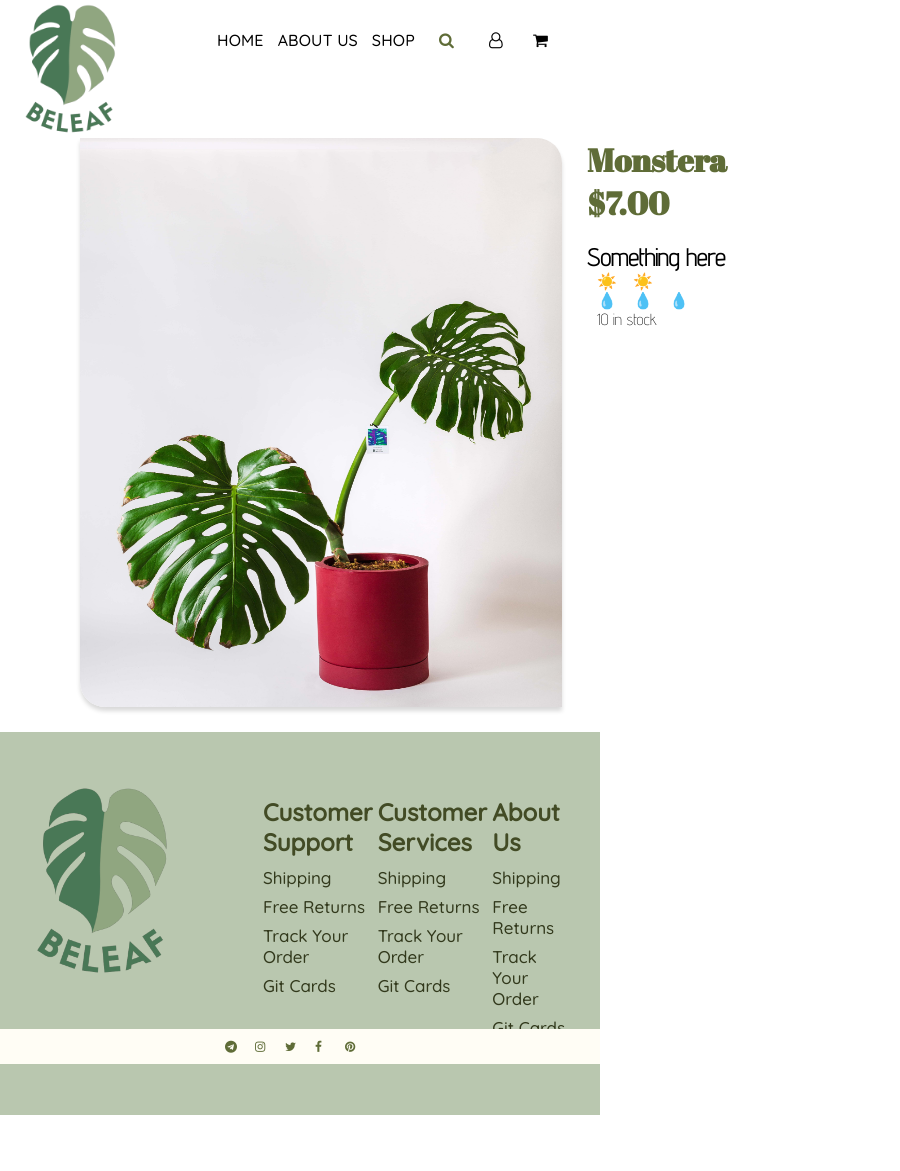
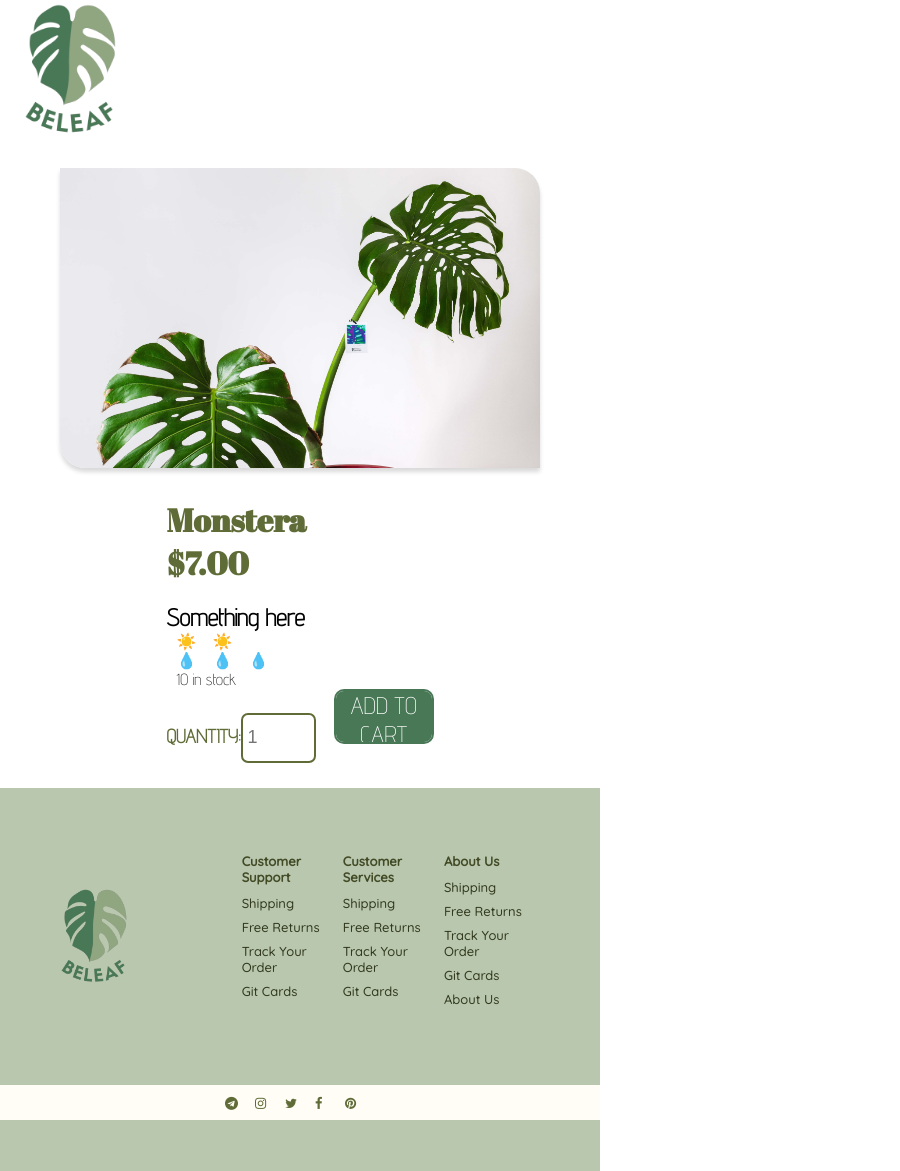
Before and after one commit to maju-degrandi/web-development---final-project, a React (Create React App) app: page /item/1 in a window 600 px wide. Shown: the top 1171 px of the page, 900 px wide, since content can reach past the window. Before the commit the page ends 1115 px from the top, so only its background shows below. Built offline with nearby package versions, Linux system fonts and the light colour scheme; the HTML template or start-up script is replaced by a standard one.

Commit message:
Making it a little bit more responsive

```diff
--- a/src/components/Header/index.jsx
+++ b/src/components/Header/index.jsx
@@ -4,8 +4,16 @@ import { SearchBar } from './SearchBar.jsx';
 
 import '../../styles/header.css';
 import logo from '../../assets/logo.png';
+import { useState } from 'react';
 
 export const Header = () => {
+    const [isOpen, setIsOpen] = useState(false);
+
+    function toggle() {
+        setIsOpen(!isOpen);
+        console.log(isOpen);
+    }
+
     return (
         <div id='header'>
             <a href="/">
@@ -13,6 +21,7 @@ export const Header = () => {
                     <img className="head-logo" src={logo} alt='Logo da loja'/>
                 </figure>
             </a>
+
             <ul className='list-inline'>
                 <li className='header-bar'><Link to='/'>HOME</Link></li>
                 <li className='header-bar'><Link to='/about'>ABOUT US</Link></li>
@@ -23,8 +32,26 @@ export const Header = () => {
                 <SearchBar liClassName='header-bar'/>
                 <li className='header-bar'><Link to='/login' className='fa fa-user-o black'></Link></li>
                 <li className='header-bar'><Link to='/' className='fa fa-shopping-cart black'></Link></li>
-            </ul>
+                </ul>
 
+                <ul className={isOpen ? 'sidebar' : 'hidden' }>
+            {
+                isOpen ?
+                <>
+                    <li className='header-side-bar' onClick={toggle}><i className='fa fa-solid fa-bars'></i></li>
+                    <SearchBar liClassName='header-side-bar'/>
+                    <li className='header-side-bar'  onClick={toggle}><Link to='/'>HOME</Link></li>
+                    <li className='header-side-bar'  onClick={toggle}><Link to='/about'>ABOUT US</Link></li>
+                    <li className='header-side-bar'  onClick={toggle}><Link to='/shoplist'>SHOP</Link></li>
+
+                    {/* <Search /> */}
+                    <li className='header-side-bar'  onClick={toggle}><Link to='/login' className='fa fa-user-o white'></Link></li>
+                    <li className='header-side-bar'  onClick={toggle}><Link to='/' className='fa fa-shopping-cart white'></Link></li>
+                </>
+                :
+                    <li className='header-side-bar' onClick={toggle}><i className='fa fa-solid fa-bars'></i></li>
+            }
+                </ul>
         </div>
     );
 };
--- a/src/styles/footer.css
+++ b/src/styles/footer.css
@@ -80,3 +80,13 @@
 .fa{
     display: inline-block;
 }
+
+@media screen and (max-width: 600px) {
+    .footer-info, .footer-list-wrap h6, .footer-list-wrap li    {
+        font-size: small;
+    }
+    .footer-logo{
+        width: 100px; height: auto;
+        margin: 0 0 0 10px;
+    }
+}
--- a/src/styles/forms.css
+++ b/src/styles/forms.css
@@ -54,3 +54,11 @@
 .flex-form{
     display: flex;
 }
+
+@media screen and (max-width: 600px) {
+    .person-form, .flex-form{
+        flex-direction: column;
+        align-items: center;
+        justify-content: center ;
+    }
+}
--- a/src/styles/header.css
+++ b/src/styles/header.css
@@ -27,3 +27,43 @@
     height: 138px;
     letter-spacing: 0.01em;
 }
+
+.sidebar{
+    position: fixed;
+    top: 0;
+    right: 0;
+    height: 100vh;
+    width: 200px;
+    background-color: #32391C;
+    z-index: 2;
+    list-style: none;
+    font-size: x-large;
+    color: white;
+}
+
+.hidden{
+    font-size: x-large;
+    position: fixed;
+    top: 0;
+    right: 0;
+    list-style: none;
+}
+
+.header-side-bar{
+    margin: 12px 10px;
+    font-family: 'Quicksand', sans-serif;
+    font-size: 1em;
+    font-weight: 500;
+}
+
+@media screen and (min-width: 600px) {
+    .sidebar, .hidden{
+        display: none;
+    }
+}
+
+@media screen and (max-width: 600px) {
+    .list-inline{
+        display: none;
+    }
+  }
--- a/src/styles/input.css
+++ b/src/styles/input.css
@@ -34,3 +34,11 @@
 .card{
     margin: 5px;
 }
+
+@media screen and (max-width: 600px) {
+    .person-form, .flex-form{
+        flex-direction: column;
+        align-items: center;
+        justify-content: center ;
+    }
+}
--- a/src/styles/item.css
+++ b/src/styles/item.css
@@ -23,6 +23,7 @@
 
     box-shadow: 0px 4px 4px rgba(0, 0, 0, 0.15);
     border-radius: 0 25px 0 25px;
+    object-fit: cover;
 }
 
 #item-header {
@@ -35,7 +36,7 @@
     flex-direction: column;
     color: black;
     font-family: 'Advent Pro', 'sans-serif';
-    width: 700px;
+    width: 100vh;
     text-align: justify;
 }
 
@@ -64,3 +65,31 @@
     right: 0;
     object-fit: contain;
 }
+
+@media screen and (max-width: 600px) {
+    .item{
+        flex-direction: column;
+        align-items: center;
+        justify-content: center;
+    }
+    .item-page{
+        display: flex;
+        justify-content: left;
+    }
+
+    #shop{
+        align-self: flex-start;
+    }
+
+    #item-image{
+        height: 300px;
+        width: 80%;
+        margin: 30px 0;
+    }
+    #background-image2{
+        display: none;
+    }
+    #item-desc{
+        width: 100%;
+    }
+}
```
